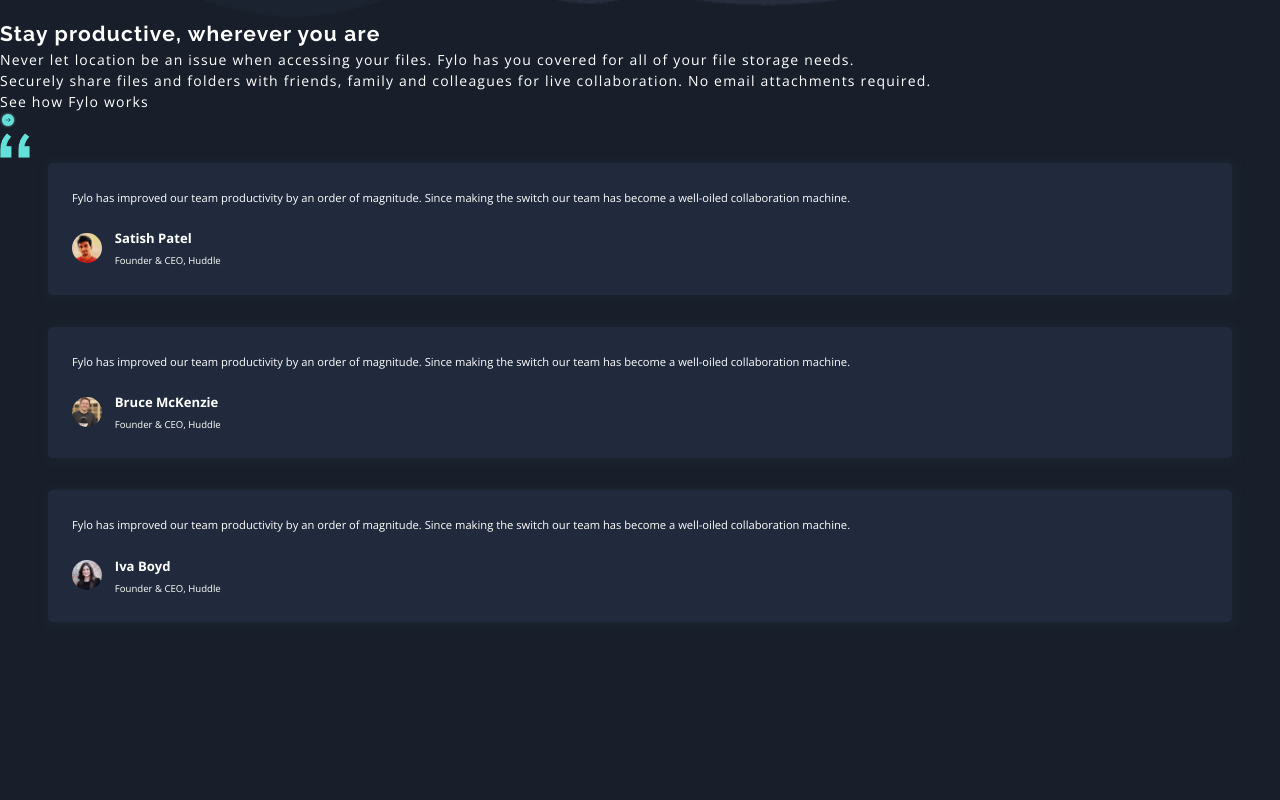
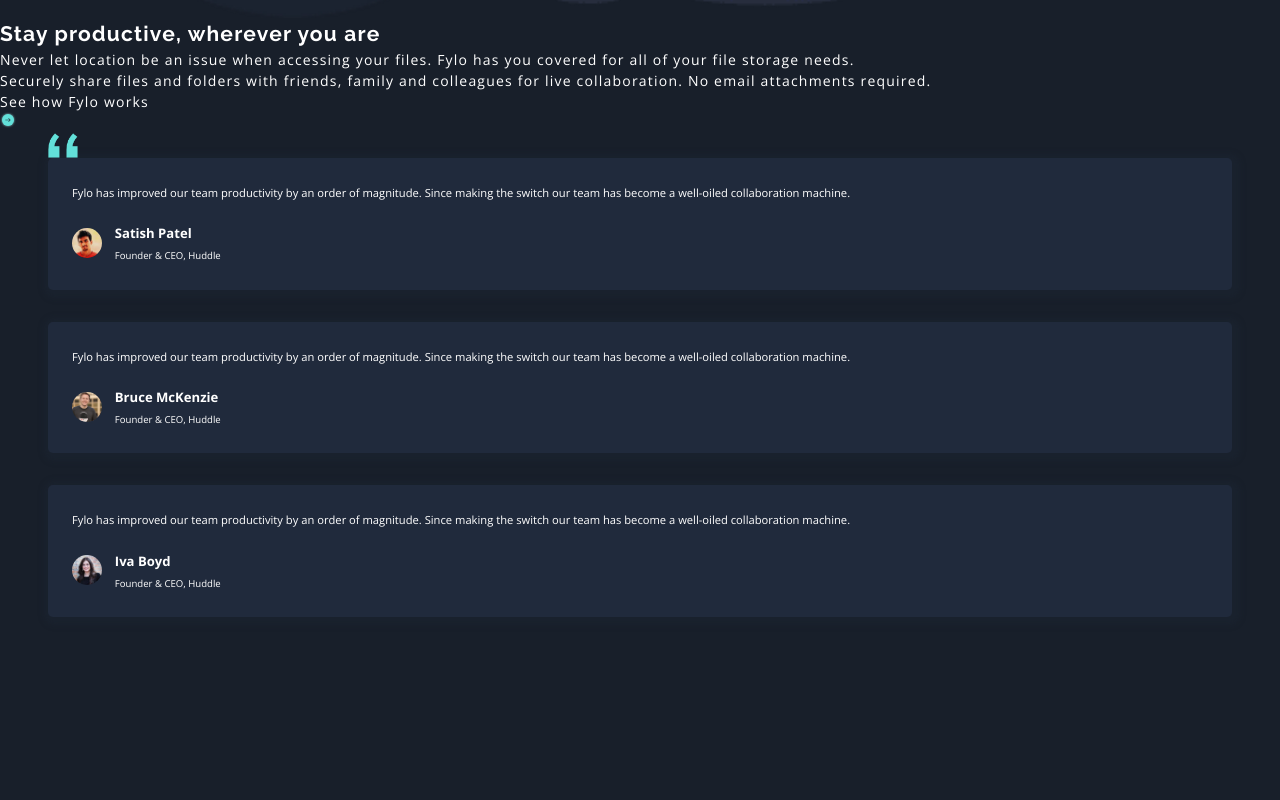
Before and after one commit to evija-berzina/frontendmentor-fylo-landing-page, a React (Vite) app: page / in a window 1280 px wide. Shown: the part 2720-3520 px from the top of the page. Built offline with nearby package versions, Linux system fonts and the light colour scheme.

Commit message:
Position quotes image

```diff
--- a/src/components/ReviewsSection.css
+++ b/src/components/ReviewsSection.css
@@ -1,9 +1,12 @@
 .reviews {
   display: flex;
   flex-direction: column;
-  gap: 2rem;
   padding-inline: 3rem;
   padding-block-end: 24rem;
+}
+
+.reviews > *:not(:first-child) {
+  margin-bottom: 2rem;
 }
 
 .review-card {
@@ -39,4 +42,6 @@
 
 .quotes-image {
   width: 30px;
+  position: relative;
+
 }
--- a/src/components/ReviewsSection.jsx
+++ b/src/components/ReviewsSection.jsx
@@ -8,8 +8,8 @@
 export function ReviewsSection() {
   return(
     <>
-      <img className='quotes-image' src={Quotes} alt="" />
       <section className="reviews">
+        <img className='quotes-image' src={Quotes} alt="" />
         <article className="review-card">
           <blockquote className='review'>
             <p>
```
